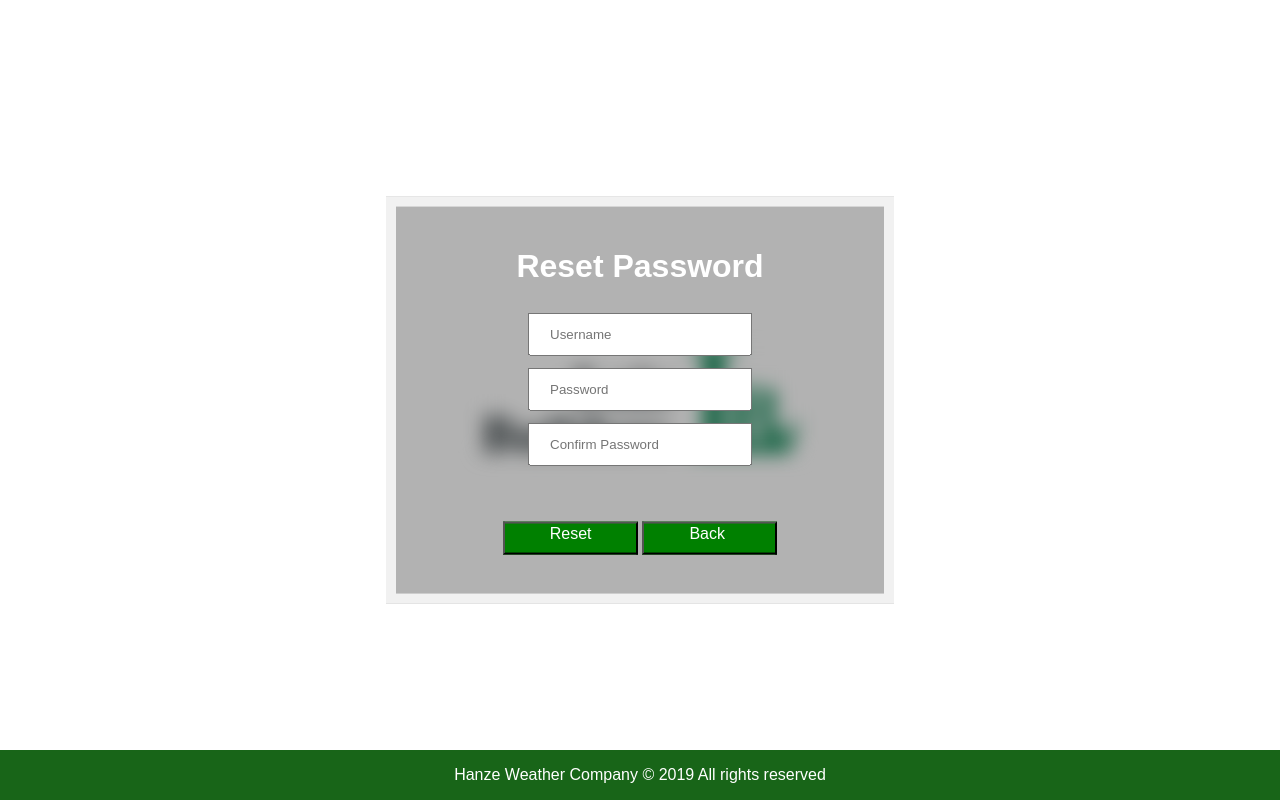
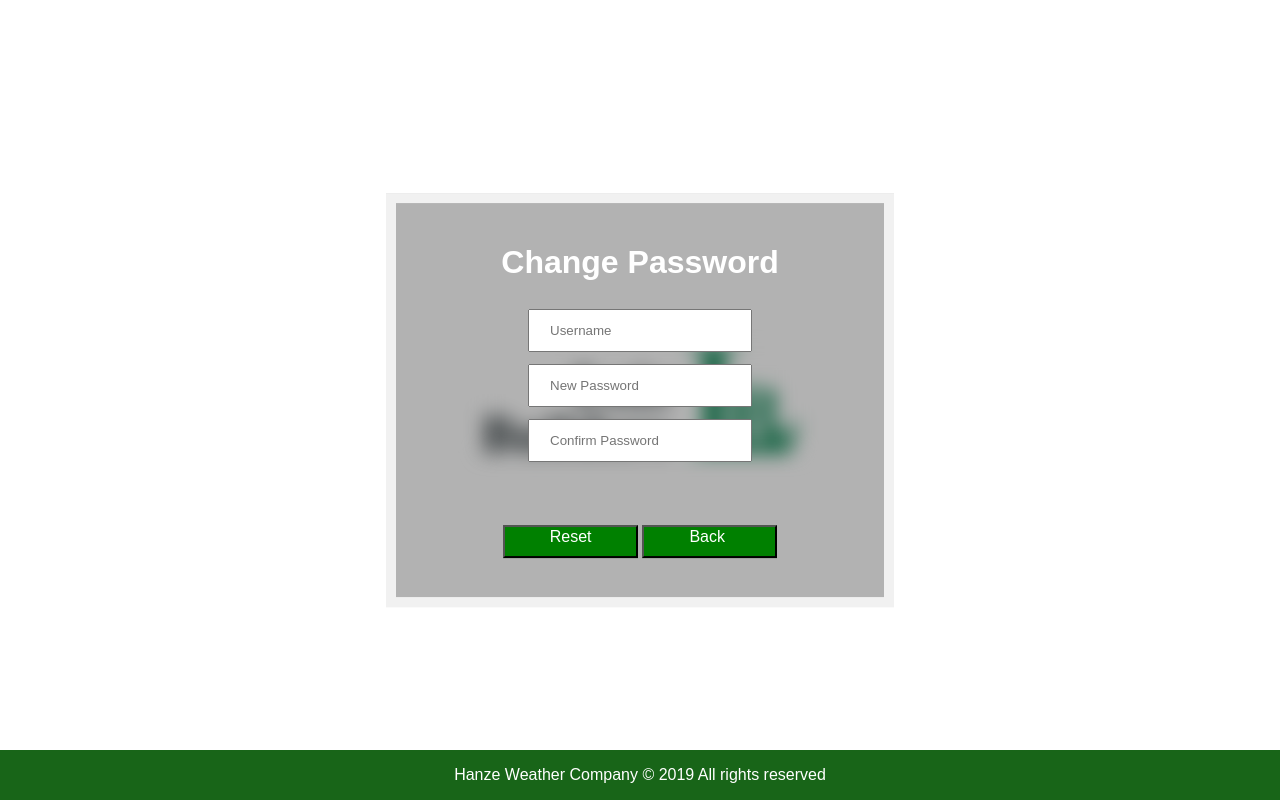
Before and after one commit to FrankIin/HanzeWeatherCompany, a PHP site: page /pass_reset.php in a window 1280 px wide. Run offline with PHP 8.4, Linux system fonts and the light colour scheme.

Commit message:
improvements

```diff
--- a/WEBSERVER/root/pass_reset.php
+++ b/WEBSERVER/root/pass_reset.php
@@ -1,11 +1,3 @@
-<html>
-
-<style>
-.error
-{color: #D12C2C;
- font-size: 25px;
-}
-</style>
 
 <?php
 $newpass = "";
@@ -32,6 +24,7 @@ if ($_SERVER["REQUEST_METHOD"] == "POST")
 	elseif ($_POST['new_pass'] != $_POST['new_pass_confirm'] && !($result == 0))
 
 		{
+
 			$new_pass_msg = "Passwords do not match, please try again!";
 		}
 	elseif ($_POST['new_pass'] == $_POST['new_pass_confirm'] && !($result == 0))
@@ -50,7 +43,8 @@ if ($_SERVER["REQUEST_METHOD"] == "POST")
 		$new_pass = mysql_real_escape_string(stripslashes($new_pass));
 
 		$passreset_query = mysql_query("UPDATE users SET pass = '$new_pass' WHERE username = '$username'");
-		$new_pass_msg = 'Password successfully updated! You may now login! Click back to return to login page';
+		$new_pass_msg = 'Password successfully updated! You may now login! Click back to return to login page.';
+
 
 
 
@@ -62,7 +56,14 @@ if ($_SERVER["REQUEST_METHOD"] == "POST")
 
 ?>
 
+<html>
 
+<style>
+.error
+{color: #D12C2C;
+ font-size: 16px;
+}
+</style>
 
 <!-- include footer + import css -->
 <?php include 'footer.html'; ?>
@@ -81,15 +82,15 @@ if ($_SERVER["REQUEST_METHOD"] == "POST")
 
 
 
-  <h1> Reset Password </h1>
+  <h1> Change Password </h1>
 
   <form action = "<?php echo htmlspecialchars($_SERVER["PHP_SELF"]); ?>" method="post">
   <!-- send the form to login.php -->
 
 		<input type="text" name="username" placeholder="Username" required>
-        <input type="password" name="new_pass" pattern=".{8,}" required title="Minimum 8 characters required." placeholder="Password" required>
+        <input type="password" name="new_pass" pattern=".{8,}" required title="Minimum 8 characters required." placeholder="New Password" required>
 		<input type="password" name="new_pass_confirm" pattern=".{8,}" required title="Minimum 8 characters required." placeholder="Confirm Password" required>
 		<br><br>
-		<span class = "error"> <?php echo $new_pass_msg . "<br>"; ?> </span>
+		<span class = "error"> <?php echo $new_pass_msg . "<br><br>"; ?> </span>
         <input type="submit" value="Reset" >
 		<input type="button" class = "btn" value = "Back " onclick= "location.href='login.php';" />
```
